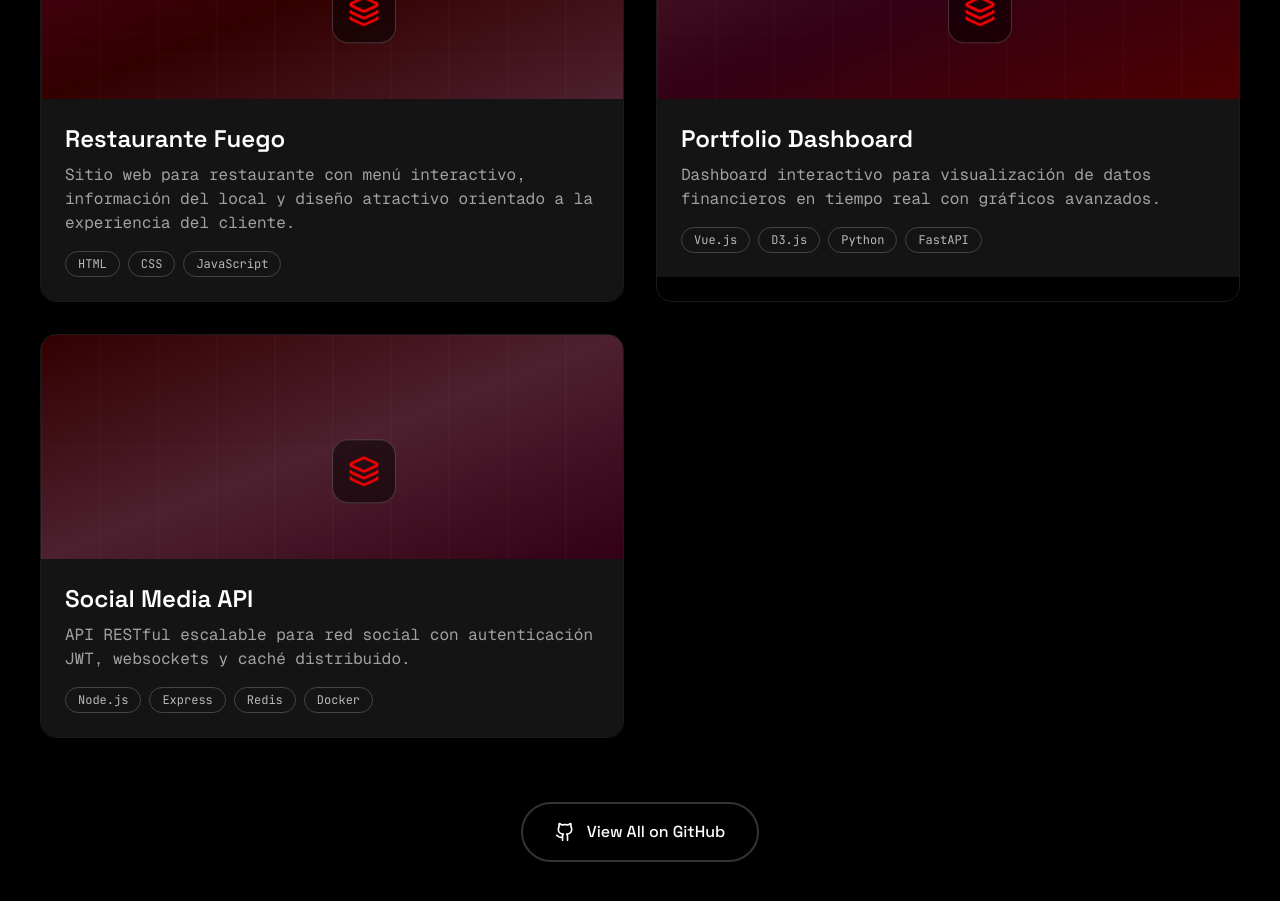
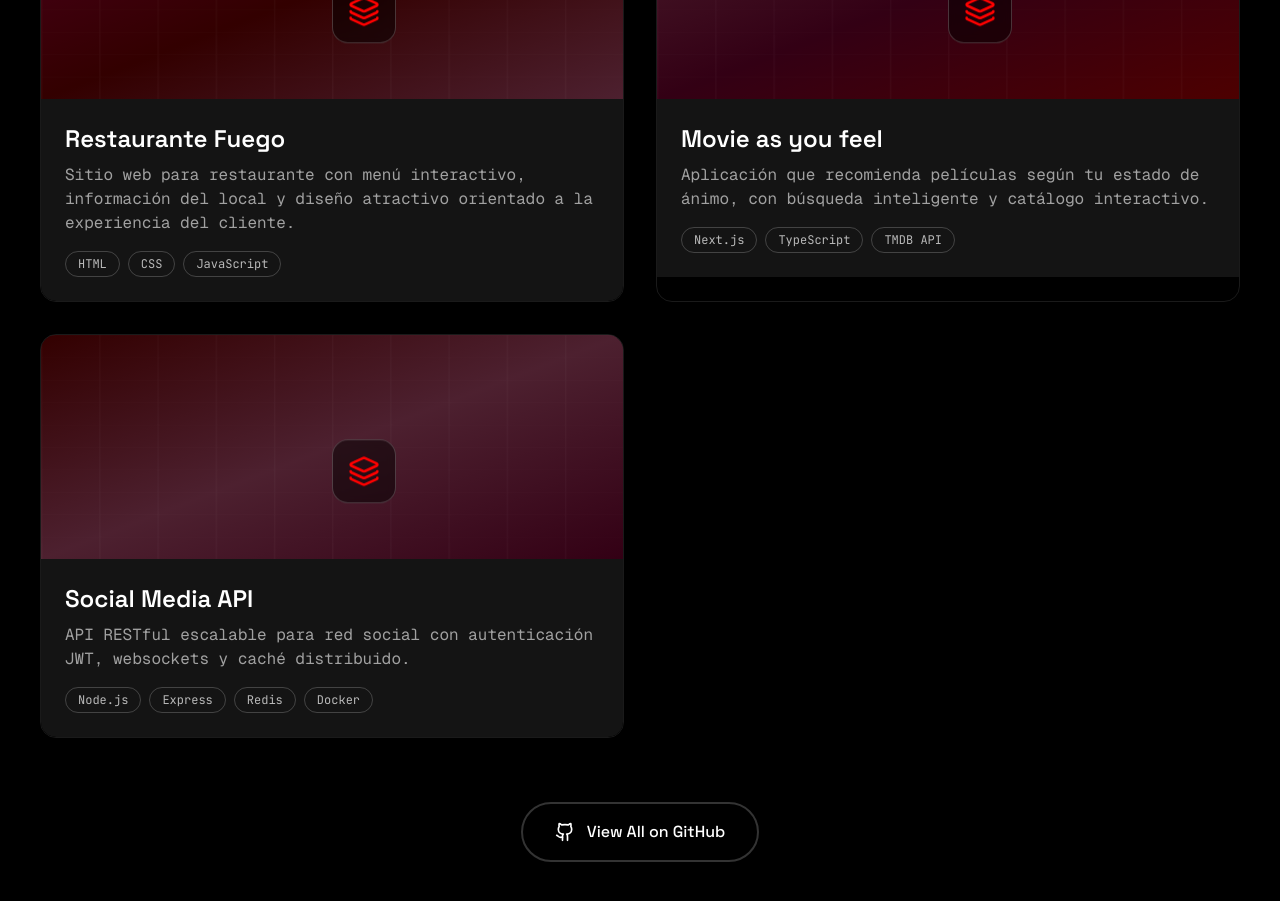
Before and after one commit to JavierAnd0/portfolioJavier, a React (Vite) app in the folder app/: page / in a window 1280 px wide. Shown: the part 2760-3661 px from the top of the page. Built offline with nearby package versions, Linux system fonts and the light colour scheme.

Commit message:
Actualización de proyecto: reemplazo de 'Portfolio Dashboard' por 'Movie as you feel' con nueva descripción, tecnologías y enlace a la demo.

```diff
--- a/app/src/sections/Projects.tsx
+++ b/app/src/sections/Projects.tsx
@@ -28,11 +28,11 @@ const projects: Project[] = [
     demo: 'https://restaurantefuego.duckdns.org',
   },
   {
-    title: 'Portfolio Dashboard',
-    description: 'Dashboard interactivo para visualización de datos financieros en tiempo real con gráficos avanzados.',
-    tech: ['Vue.js', 'D3.js', 'Python', 'FastAPI'],
+    title: 'Movie as you feel',
+    description: 'Aplicación que recomienda películas según tu estado de ánimo, con búsqueda inteligente y catálogo interactivo.',
+    tech: ['Next.js', 'TypeScript', 'TMDB API'],
     image: 'gradient-3',
-    github: '#',
+    demo: 'https://movie-as-u-feel.vercel.app/',
   },
   {
     title: 'Social Media API',
```
